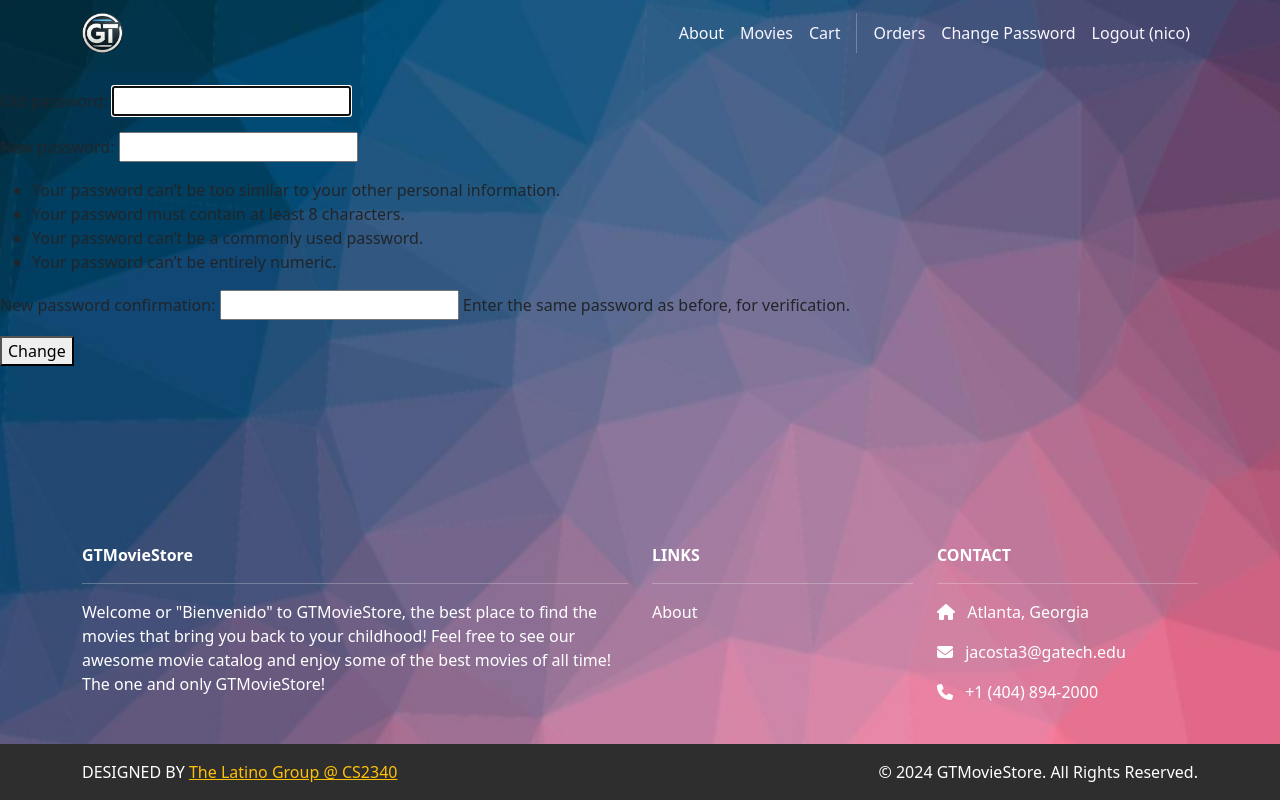
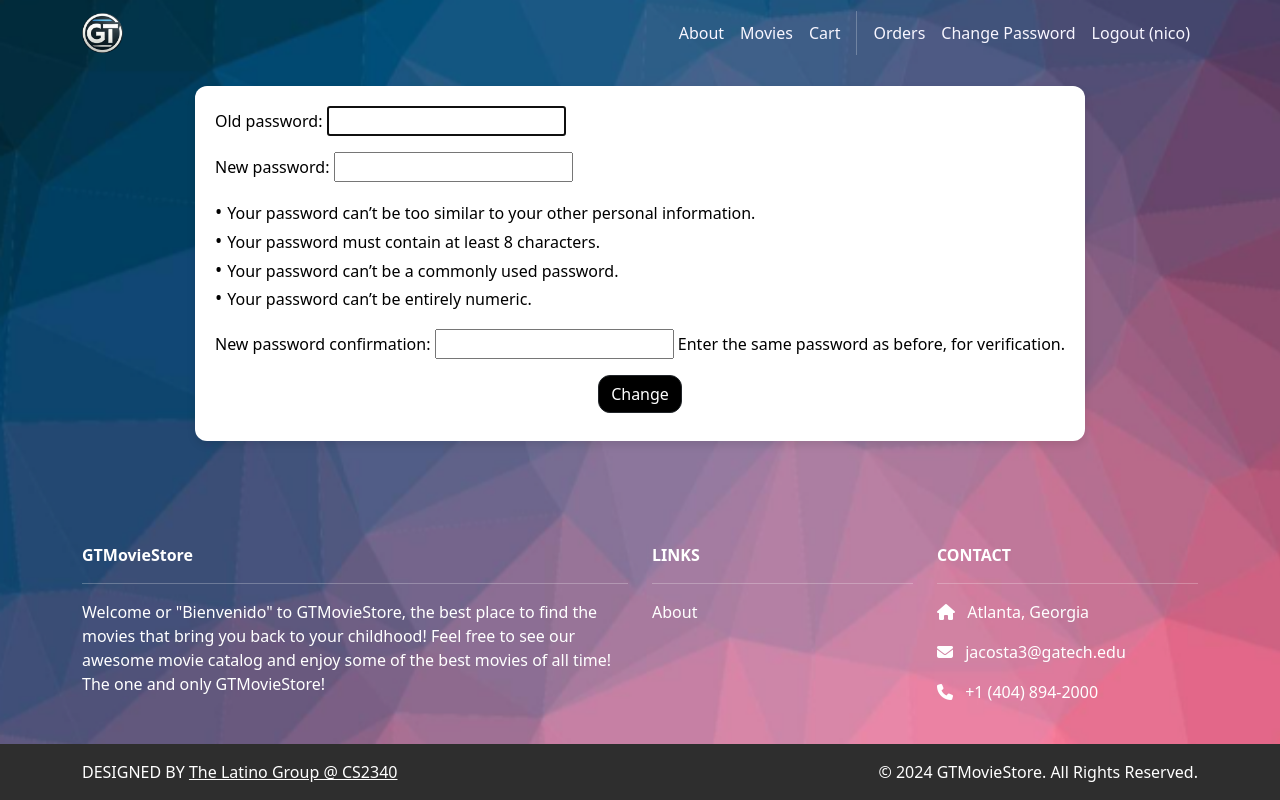
Before and after one commit to s4kv/GTMovieStore, a Django app: page /users/change-password/ in a window 1280 px wide. Run offline with Django 5.2, Linux system fonts and the light colour scheme; a user stored in the database is signed in; parts of the project's set-up code (start-up, migrations or seed data) failed here and were passed over; some libraries are stand-ins or nearby versions.

Commit message:
Visual changes

````diff
--- a/GTMovieStore/static/css/style.css
+++ b/GTMovieStore/static/css/style.css
@@ -102,3 +102,85 @@ html, body {
 .content {
     flex: 1; /* Pushes footer to bottom */
 }
+.center-button {
+  display: flex;
+  justify-content: center;
+  align-items: center;
+}
+
+.ui.button.positive {
+  background-color: black;
+  color: white;
+  transition: background-color 0.3s, color 0.3s;
+}
+
+.ui.button.positive:hover {
+  background-color: lightgrey;
+  color: black;
+}
+
+
+.center-content {
+  display: flex;
+  flex-direction: column;
+  justify-content: center;
+  align-items: center;
+  text-align: center;
+}
+
+.home-button {
+  background-color: black;
+  color: white;
+  border-radius: 12px; /* Rounded corners */
+  transition: background-color 0.3s, color 0.3s;
+}
+
+.home-button:hover {
+  background-color: lightgrey;
+  color: black;
+}
+.rounded-form {
+  background-color: white;
+  color: black;
+  padding: 20px;
+  border-radius: 12px; /* Rounded corners */
+  box-shadow: 0 4px 8px rgba(0, 0, 0, 0.1); /* Optional: add a subtle shadow */
+  text-align: left; /* Align text to the left inside the form */
+}
+
+.rounded-form .form-control {
+  border-radius: 8px; /* Rounded corners for input fields */
+}
+
+.rounded-form ul {
+  list-style: none; /* Remove default bullet points */
+  padding: 0;
+}
+
+.rounded-form ul li {
+  padding-left: 1.5em;
+  text-indent: -1.5em;
+}
+
+.rounded-form ul li::before {
+  content: "• "; /* Custom bullet points */
+  color: black; /* Bullet point color */
+  font-size: 1.2em;
+}
+.button-container {
+  display: flex;
+  justify-content: center;
+  margin-top: 10px;
+}
+.navbar-nav .nav-link {
+  color: white;
+  background-color: transparent; /* Initial transparent background */
+  padding: 10px 15px; /* Add some padding to make it look like a button */
+  border-radius: 5px; /* Add rounded corners */
+  transition: background-color 0.3s, color 0.3s; /* Smooth transition for hover effect */
+}
+
+.navbar-nav .nav-link:hover {
+  background-color: rgb(10, 10, 10); /* Background color on hover */
+  color: white; /* Text color on hover */
+}
--- a/GTMovieStore/templates/base.html
+++ b/GTMovieStore/templates/base.html
@@ -50,17 +50,17 @@
         <div class="row mt-3 text-white">
           <div class="col-md-6 col-lg-6 col-xl-6 mx-auto mb-4">
             <b>GTMovieStore</b>
-            <hr />
+            <hr class="bg-white"/>
             <p>Welcome or "Bienvenido" to GTMovieStore, the best place to find the movies that bring you back to your childhood! Feel free to see our awesome movie catalog and enjoy some of the best movies of all time! The one and only GTMovieStore!</p>
           </div>
           <div class="col-md-3 col-lg-3 col-xl-3 mx-auto mb-4">
             <b>LINKS</b>
-            <hr />
+            <hr class="bg-white"/>
             <p><a class="nav-link text-white" href="{% url 'home.about' %}">About</a></p>
           </div>
           <div class="col-md-3 col-lg-3 col-xl-3 mx-auto mb-4">
             <b>CONTACT</b>
-            <hr />
+            <hr class="bg-white"/>
             <p><i class="fas fa-home me-2"></i> Atlanta, Georgia </p>
             <p><i class="fas fa-envelope me-2"></i> jacosta3@gatech.edu </p>
             <p><i class="fas fa-phone me-2"></i> +1 (404) 894-2000 </p>
@@ -72,12 +72,23 @@
     <section class="p-3 footer-bottom bg-dark">
       <div class="container d-flex flex-column flex-md-row justify-content-between align-items-center text-center text-md-start">
         <div class="text-white">
-          <span>DESIGNED BY <a href="https://www.youtube.com/watch?v=xvFZjo5PgG0" target="_blank" class="text-warning">The Latino Group @ CS2340</a></span>
+          <span>DESIGNED BY <a href="https://www.youtube.com/watch?v=xvFZjo5PgG0" target="_blank" class="designer-link">The Latino Group @ CS2340</a></span>
         </div>
         <div class="text-white">
           <span>© 2024 GTMovieStore. All Rights Reserved.</span>
         </div>
       </div>
     </section>
+
+    <style>
+      .designer-link {
+        color: white;
+        transition: color 0.3s ease;
+      }
+
+      .designer-link:hover {
+        color: darkblue;
+      }
+    </style>
   </body>
 </html>
--- a/movies/templates/movies/show.html
+++ b/movies/templates/movies/show.html
@@ -27,6 +27,9 @@
           </div>
         </form>
 
+        <!-- Add a gap between the quantity section and the reviews section -->
+        <div class="mt-4"></div>
+
         <!-- Reviews Section -->
         <h2 style="color: white;">Reviews</h2>
         <hr />
@@ -49,4 +52,3 @@
   </div>
 </div>
 {% endblock content %}
-``` ▋
--- a/users/templates/users/password-change.html
+++ b/users/templates/users/password-change.html
@@ -3,9 +3,13 @@
 {% block title %} Change Password {% endblock title %}
 
 {% block content %}
-<form action ="" method="POST" class="ui form">
-    {% csrf_token %}
-    {{ form.as_p }}
-    <button type="submit" class="ui button positive">Change</button>
-</form>
+<div class="center-content">
+    <form action="" method="POST" class="ui form rounded-form">
+        {% csrf_token %}
+        {{ form.as_p }}
+        <div class="button-container">
+            <button type="submit" class="btn btn-dark text-white mb-2 home-button">Change</button>
+        </div>
+    </form>
+</div>
 {% endblock content %}
--- a/users/templates/users/password-reset-done.html
+++ b/users/templates/users/password-reset-done.html
@@ -3,7 +3,9 @@
 {% block title %} It's done {% endblock title %}
 
 {% block content %}
-    <h1>Your password has been changed </h1>
+<div class="center-content">
+    <h1 style="color: white;">Your password has been changed</h1>
     <br>
-    <a href="{%  url 'home.index' %}"><button class="ui massive primary button">Home Page</button></a>
+    <a href="{% url 'home.index' %}"><button class="btn btn-dark text-white mb-2">Home Page</button></a>
+</div>
 {% endblock content %}
````
Also changed, not shown: db.sqlite3.
